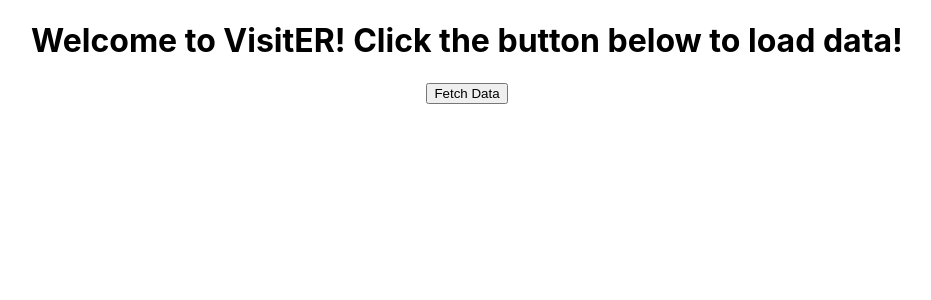
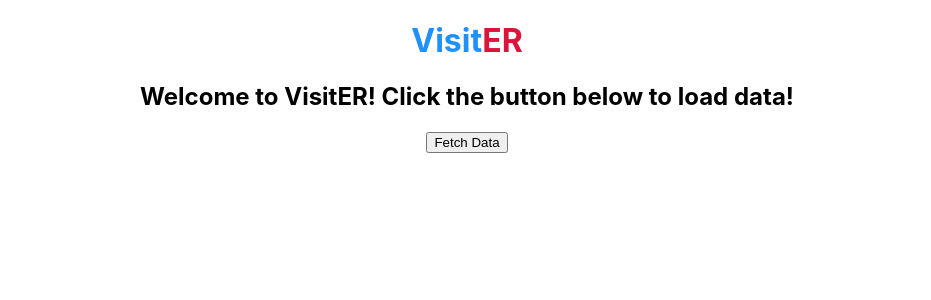
Before and after one commit to hitony7/WaitTimes, a React (Create React App) app in the folder client/: page / in a window 1280 px wide. Shown: the top 300 px of the page, without its empty margins (173-1104 px from the left). Built offline with nearby package versions, Linux system fonts and the light colour scheme.

Commit message:
Adds colors to VisitER h1

```diff
--- a/client/src/App.js
+++ b/client/src/App.js
@@ -26,7 +26,8 @@ class App extends Component {
   render() {
     return (
       <div className="App">
-        <h1>{ this.state.message }</h1>
+        <h1>Visit<span>ER</span></h1>
+        <h2>{ this.state.message }</h2>
         <button onClick={this.fetchData} >
           Fetch Data
         </button>
--- a/client/src/index.css
+++ b/client/src/index.css
@@ -12,3 +12,11 @@ code {
   font-family: source-code-pro, Menlo, Monaco, Consolas, "Courier New",
     monospace;
 }
+
+h1 {
+  color: DodgerBlue;
+}
+
+h1 span {
+  color: crimson;
+}
```
